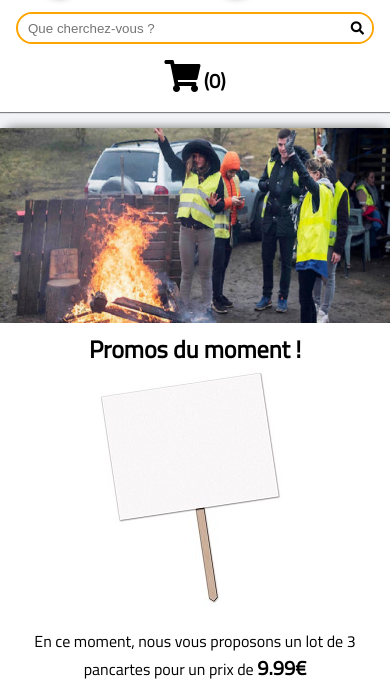
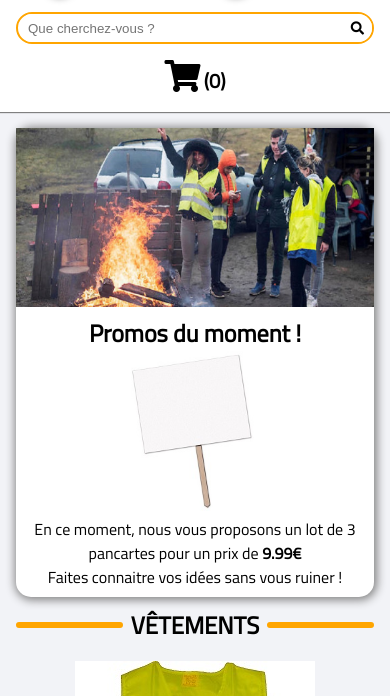
Before and after one commit to zacun/zacun.github.io, a plain HTML site: page index.html in a window 390 px wide. Shown: the part 96-792 px from the top of the page. Drawn offline with Linux system fonts and the light colour scheme.

Commit message:
Légers correctifs responsive promos

```diff
--- a/css/style.css
+++ b/css/style.css
@@ -193,11 +193,14 @@ header > div {
 }
 .navigation_promo span {
 	font-weight: bold;
-	font-size: 1.25rem;
 }
 .navigation_promo h2 {
 	text-align: center;
 	margin: 0;
+}
+.navigation_promo img {
+	max-width: 15rem;
+	width: 100%;
 }
 /**********/
 /* Footer */
@@ -466,10 +469,16 @@ footer > p small {
 		border-bottom-left-radius: 15px;
 	}
 }
-@media screen and (max-width: 1400px) {
+@media screen and (max-width: 1450px) {
 	.navigation {
 		width: 70rem;
 		height: 25rem;
+	}
+	.navigation_promo h2 {
+		font-size: 1.15rem;
+	}
+	.navigation_promo > p {
+		margin: 0;
 	}
 	.item {
 		overflow: visible;
@@ -504,8 +513,25 @@ footer > p small {
 		padding-left: 0;
 	}
 	.navigation {
-		width: 60rem;
-		height: 20rem;;
+		flex-direction: column;
+		width: auto;
+		height: auto;
+		overflow: visible;
+		margin: auto 1rem;
+	}
+	.navigation_menu {
+		width: auto;
+		height: 2.5rem;
+		flex-direction: row;
+	}
+	.navigation_promo {
+		width: auto;
+	}
+	.navigation_promo h2 {
+		font-size: 1.5rem;
+	}
+	.navigation_promo img {
+		max-width: 12rem;
 	}
 	main {
 		padding-left: .5rem;
@@ -518,20 +544,6 @@ footer > p small {
 @media screen and (max-width: 1000px) {
 	#website-title {
 		margin-top: 0;
-	}
-	.navigation {
-		flex-direction: column;
-		width: 100%;
-		height: auto;
-		overflow: visible;
-	}
-	.navigation_menu {
-		width: auto;
-		height: 2.5rem;
-		flex-direction: row;
-	}
-	.navigation_promo {
-		width: auto;
 	}
 }
 @media screen and (max-width: 500px) {
@@ -551,6 +563,9 @@ footer > p small {
 	}
 	.navigation_menu a {
 		font-size: 0.8rem;
+	}
+	.navigation_promo img {
+		max-width: 10rem;
 	}
 	.item figcaption {
 		display: block;
```
